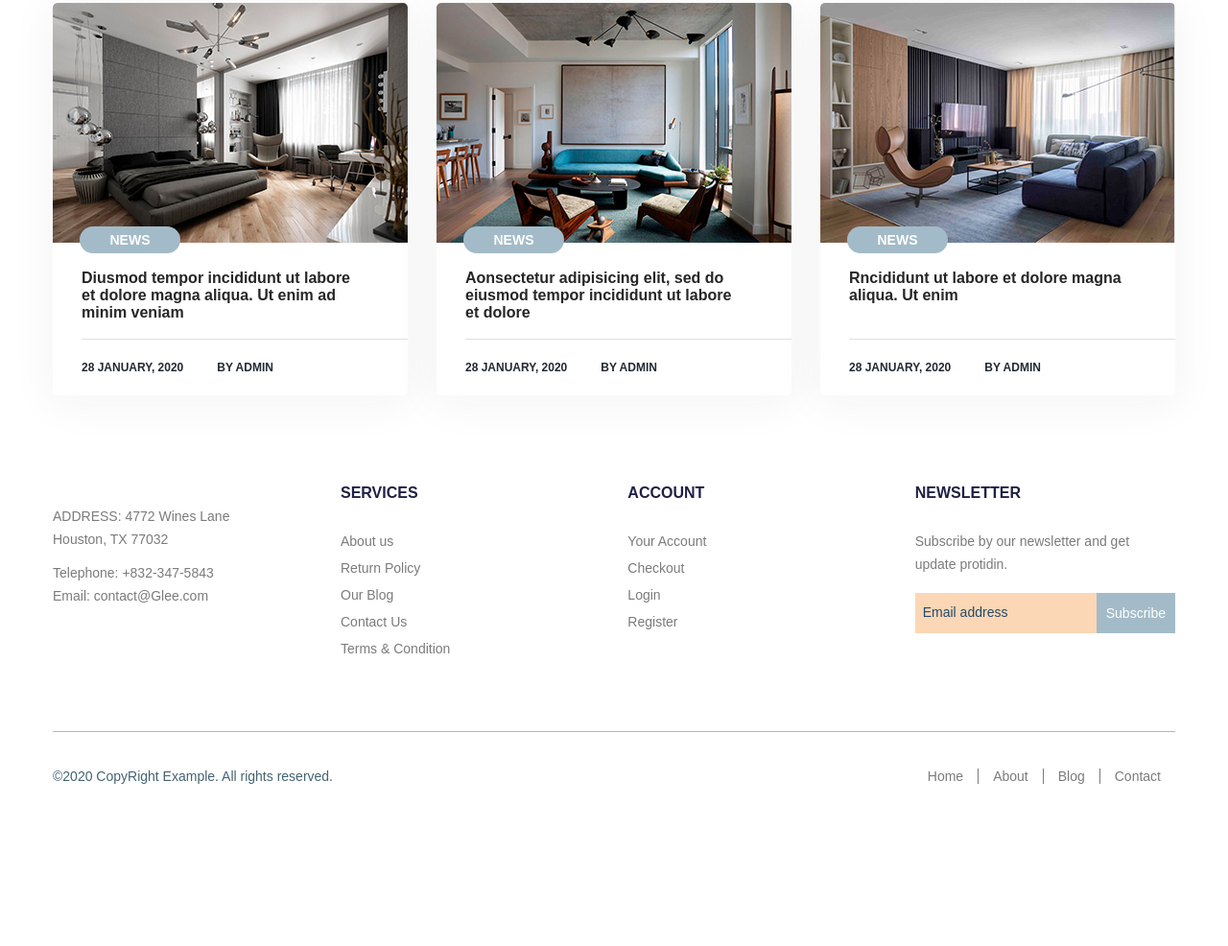
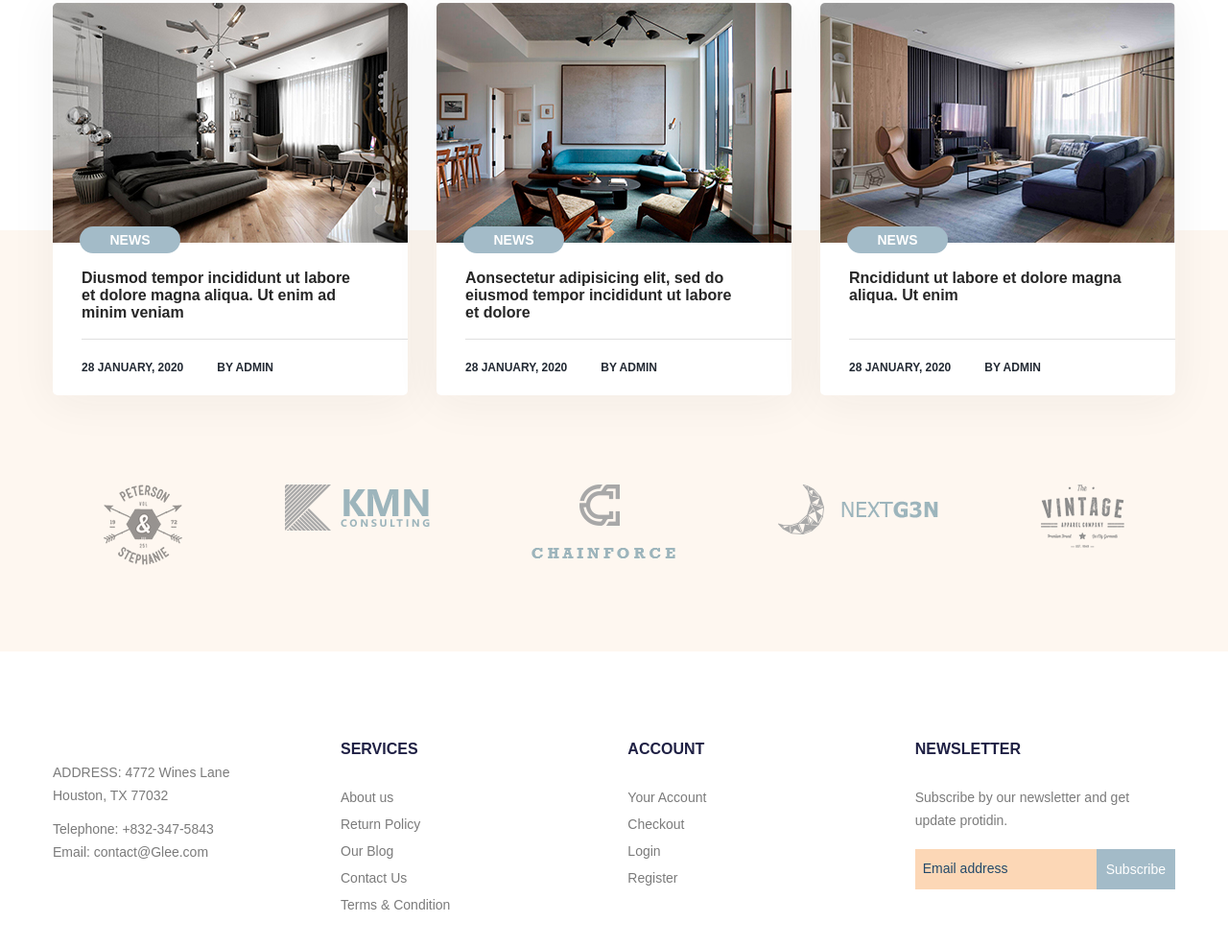
Before and after one commit to GeorgeYakunenko/glee-by-goshan, a website: page app/index.html in a window 1280 px wide. Shown: the part 4465-5451 px from the top of the page at 96% size. Before the commit the page ends 5320 px from the top, so only its background shows below. Drawn offline with nearby package versions, Linux system fonts and the light colour scheme; files that its build step writes are made by us from their sources; files whose address does not match are found by name; a web font is replaced by a local one.

Commit message:
added partners

```diff
--- a/app/index.html
+++ b/app/index.html
@@ -610,8 +610,19 @@
             </div>
           </div>
         </div>
+        <div class="partners">
+          <div class="container">
+           <div class="partners__inner">
+              <div class="partners-item"><img class="partners-item__img" src="images/articles/partner-1.png" alt=""></div>
+              <div class="partners-item"><img class="partners-item__img" src="images/articles/partner-2.png" alt=""></div>
+              <div class="partners-item"><img class="partners-item__img" src="images/articles/partner-3.png" alt=""></div>
+              <div class="partners-item"><img class="partners-item__img" src="images/articles/partner-4.png" alt=""></div>
+              <div class="partners-item"><img class="partners-item__img" src="images/articles/partner-5.png" alt=""></div>
+           </div>
+          </div>
+        </div>
+      </section>
 
-      </section>
     </main>
     <footer class="footer">
       <div class="container">
--- a/app/scss/style.scss
+++ b/app/scss/style.scss
@@ -685,6 +685,20 @@
 
 }
 
+.partners {
+  background-color: #fef7f0;
+  padding: 265px 0 90px 0;
+  margin-top: -172px;
+
+  &__inner {
+    display: flex;
+    justify-content: space-around;
+  }
+
+}
+
+
+
 
 
 
```
Also changed, not shown: app/images/articles/partner-1.png (added), app/images/articles/partner-2.png (added), app/images/articles/partner-3.png (added), app/images/articles/partner-4.png (added), app/images/articles/partner-5.png (added).
